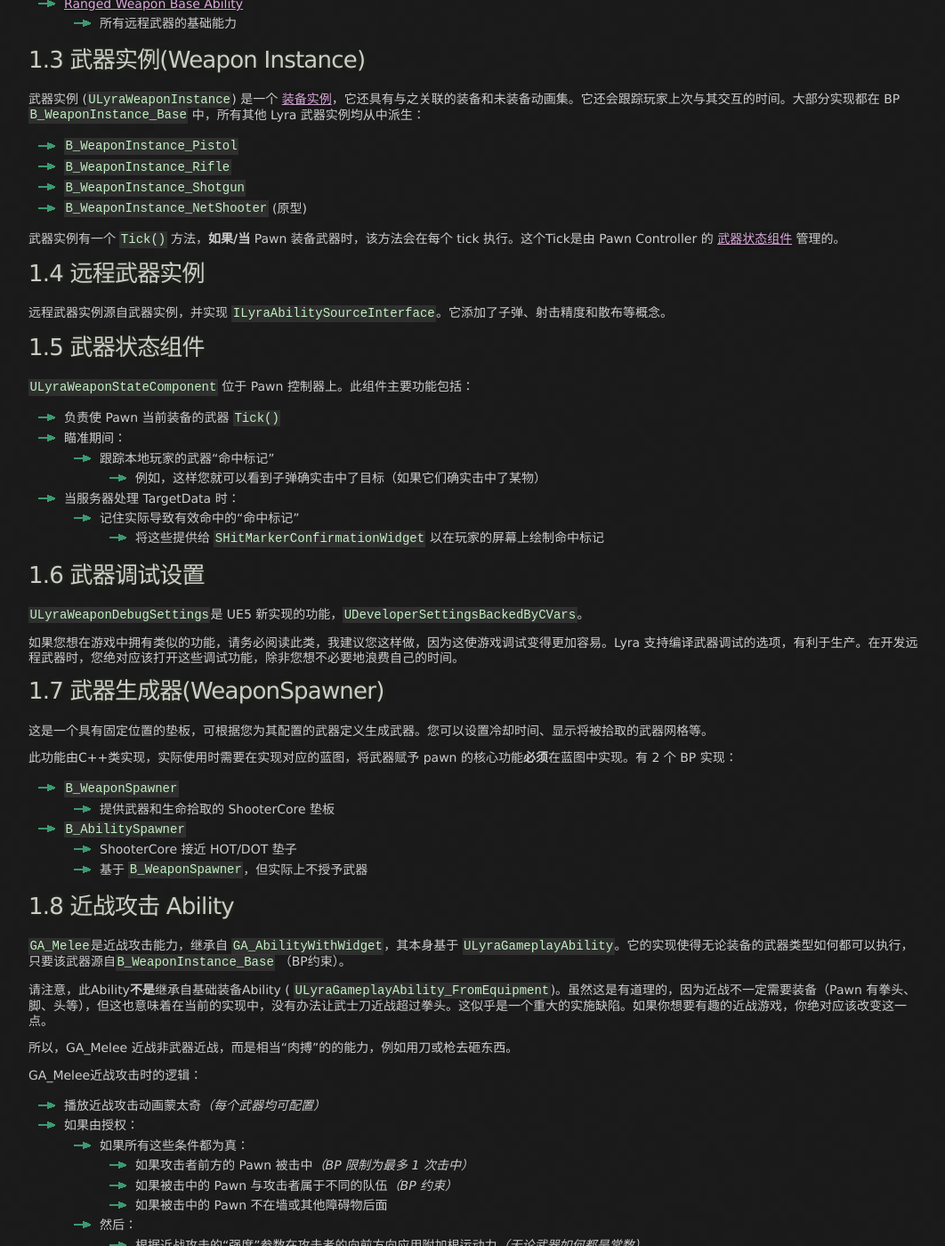
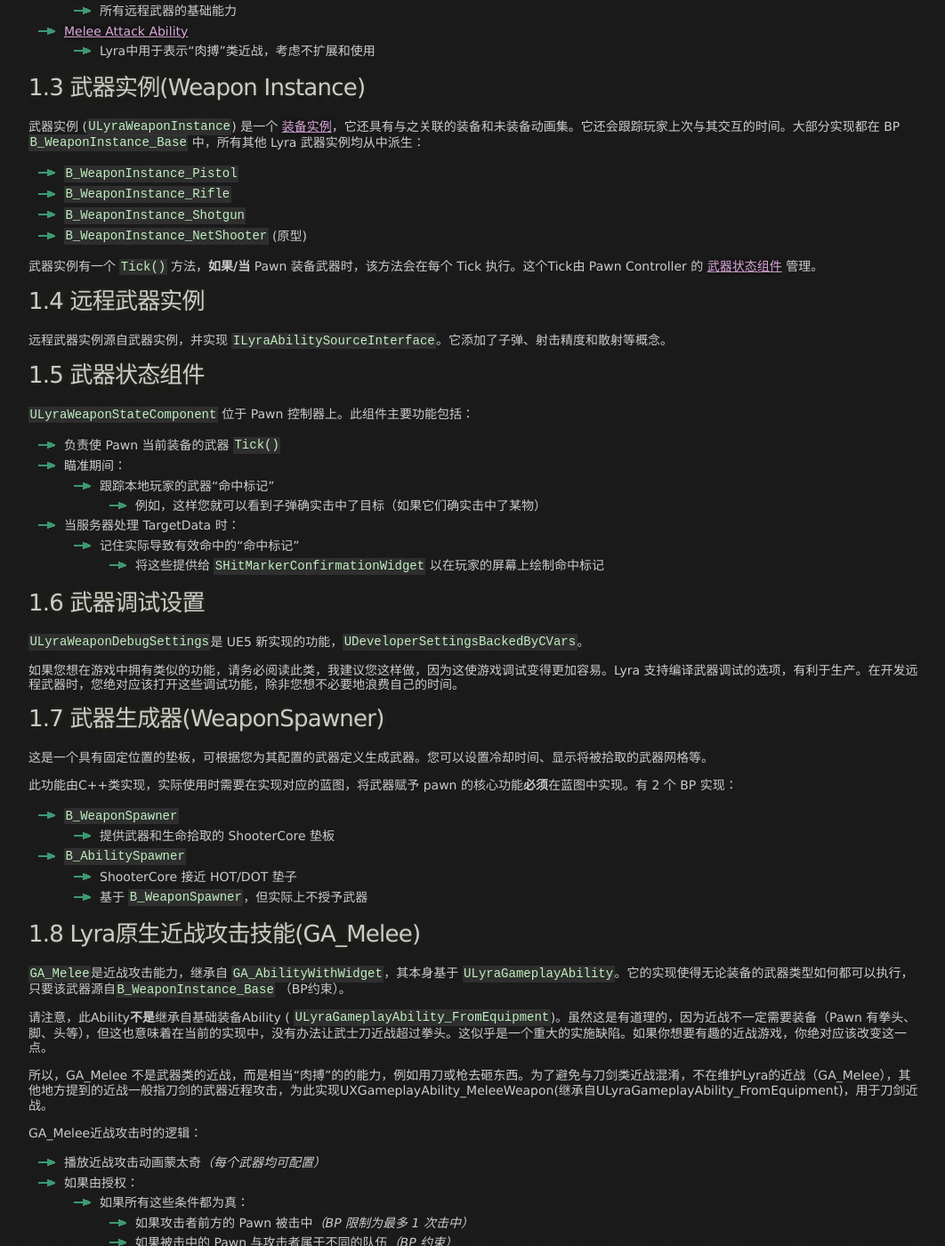
Before and after one commit to kuafu/kuafu.github.io, a Jekyll site: the page built from UE5/LyraStarterGame/Weapons/index.md, in a window 1280 px wide and 1400 px high, scrolled down 695 px. Shown: the whole window at 89% size, without its empty margins (108-1170 px from the left). Built offline with Jekyll 4.4.1, drawn with Linux system fonts in a browser that asks for light colours; some of the changed text lies outside the part shown.

```diff
--- a/UE5/LyraStarterGame/Weapons/index.md
+++ b/UE5/LyraStarterGame/Weapons/index.md
@@ -29,11 +29,15 @@ Lyra武器是一种基于[Lyra装备系统](/UE5/LyraStarterGame/Equipment/)的
 
 
 ## 1.2 相关 Gameplay Abilities
-- [Melee Attack Ability](#MeleeAttackAbility)
-  - 用于所有近战攻击，无论武器类型如何
+
+-[MeleeWeapon Ability](#MeleeWeaponAbility)
+    - 武器类近战能力基础
+
 - [Ranged Weapon Base Ability](#RangedWeaponBaseAbility)
   - 所有远程武器的基础能力
 
+- [Melee Attack Ability](#LyraGA_Melee)
+  - Lyra中用于表示“肉搏”类近战，考虑不扩展和使用
 
 <a id="WeaponInstance"></a>
 ## 1.3 武器实例(Weapon Instance)
@@ -43,12 +47,12 @@ Lyra武器是一种基于[Lyra装备系统](/UE5/LyraStarterGame/Equipment/)的
 - `B_WeaponInstance_Shotgun`
 - `B_WeaponInstance_NetShooter` (原型)
 
-武器实例有一个 `Tick()` 方法，**如果/当** Pawn 装备武器时，该方法会在每个 tick 执行。这个Tick是由 Pawn Controller 的 [武器状态组件](#WeaponStateComponent) 管理的。
+武器实例有一个 `Tick()` 方法，**如果/当** Pawn 装备武器时，该方法会在每个 Tick 执行。这个Tick由 Pawn Controller 的 [武器状态组件](#WeaponStateComponent) 管理。
 
 
 <a id="RangedWeaponInstance"></a>
 ## 1.4 远程武器实例
-远程武器实例源自武器实例，并实现 `ILyraAbilitySourceInterface`。它添加了子弹、射击精度和散布等概念。
+远程武器实例源自武器实例，并实现 `ILyraAbilitySourceInterface`。它添加了子弹、射击精度和散射等概念。
 
 
 <a id="WeaponStateComponent"></a>
@@ -84,13 +88,13 @@ Lyra武器是一种基于[Lyra装备系统](/UE5/LyraStarterGame/Equipment/)的
 
 
 
-<a id="MeleeAttackAbility"></a>
-## 1.8  近战攻击 Ability
+<a id="LyraGA_Melee"></a>
+## 1.8  Lyra原生近战攻击技能(GA_Melee)
 `GA_Melee`是近战攻击能力，继承自 `GA_AbilityWithWidget`，其本身基于 `ULyraGameplayAbility`。它的实现使得无论装备的武器类型如何都可以执行，只要该武器源自`B_WeaponInstance_Base` （BP约束）。
 
 请注意，此Ability**不是**继承自基础装备Ability ( `ULyraGameplayAbility_FromEquipment`)。虽然这是有道理的，因为近战不一定需要装备（Pawn 有拳头、脚、头等），但这也意味着在当前的实现中，没有办法让武士刀近战超过拳头。这似乎是一个重大的实施缺陷。如果你想要有趣的近战游戏，你绝对应该改变这一点。
 
-所以，GA_Melee 近战非武器近战，而是相当“肉搏”的的能力，例如用刀或枪去砸东西。
+所以，GA_Melee 不是武器类的近战，而是相当“肉搏”的的能力，例如用刀或枪去砸东西。为了避免与刀剑类近战混淆，不在维护Lyra的近战（GA_Melee），其他地方提到的近战一般指刀剑的武器近程攻击，为此实现UXGameplayAbility_MeleeWeapon(继承自ULyraGameplayAbility_FromEquipment)，用于刀剑近战。
 
 GA_Melee近战攻击时的逻辑：
 - 播放近战攻击动画蒙太奇*（每个武器均可配置）*
@@ -105,9 +109,12 @@ GA_Melee近战攻击时的逻辑：
         - 对攻击者执行 GameplayCue：`GameplayCue.Weapon.Melee.Hit`
         - 在世界冲击位置播放近战冲击声音
 
+<a id="MeleeWeaponAbility"></a>
+## 1.9 近战武器 Ability
+UXGameplayAbility_MeleeWeapon(继承自`ULyraGameplayAbility_FromEquipment`)，用于刀剑近战能力。
 
 <a id="RangedWeaponBaseAbility"></a>
-## 1.9 远程武器 Ability
+## 1.10 远程武器 Ability
 `ULyraGameplayAbility_RangedWeapon` 继承自自装备系统的[装备能力](/UE5/LyraStarterGame/Equipment/#EquipmentAbility)(`ULyraGameplayAbility_FromEquipment`)，使其能够轻松访问负责授予玩家能力的特定武器，该武器将在能力激活时装备。这是所有 Lyra 远程武器的基类，由以下类实现：
 - `GA_Weapon_Fire`
     - `GA_Weapon_Fire_Pistol`
@@ -133,8 +140,8 @@ Lyra 游戏能力的标准似乎是如此，C++ 中实现的内容很少，大
 
 此外，远程武器将监听“武器射击失败”游戏事件(`Ability.PlayMontageOnActivateFail.Message`)，并播放动画蒙太奇，帮助玩家直观地了解失败的能力激活。该游戏消息由基础`ULyraGameplayAbility`::`NativeOnAbilityFailedToActivate`广播。
 
+------
 2024/7/30整理
-
 <br/>
 <hr/>
 <div class="container">
```
Also changed, not shown: UE5/LyraStarterGame/Inventory/index.md (+22 -52 lines).
